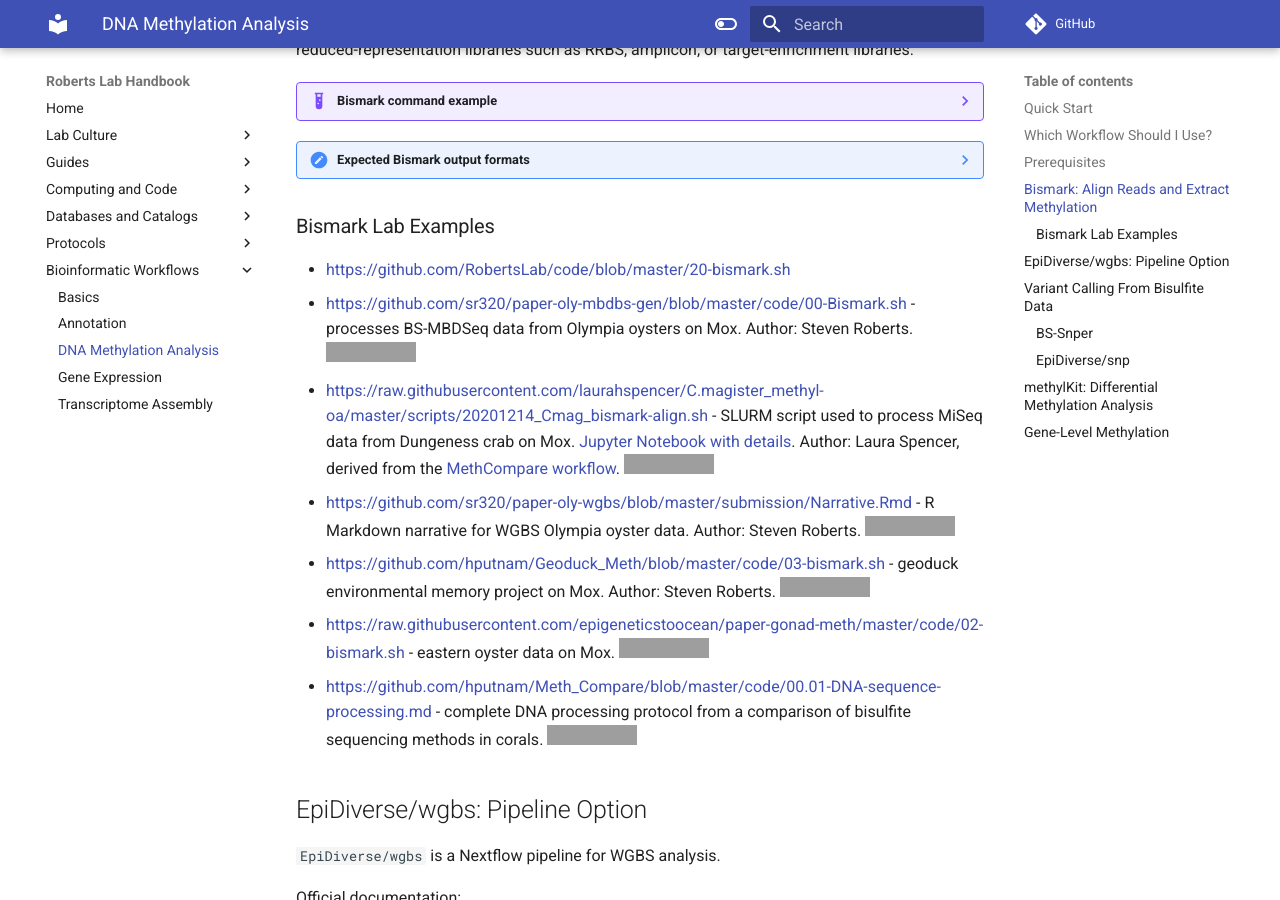
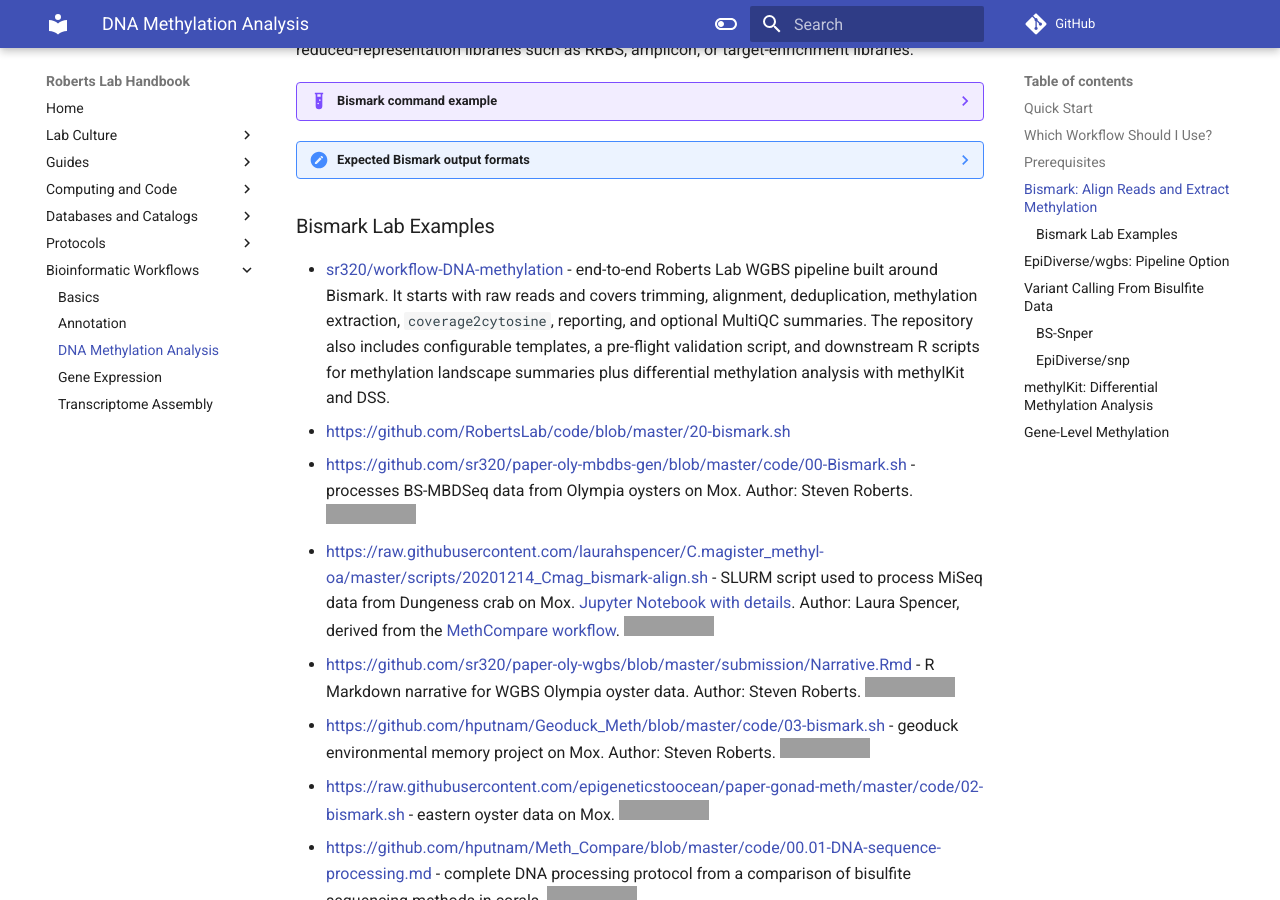
Before and after one commit to RobertsLab/resources, an MkDocs documentation site: the page built from docs/bio_DNA-methylation.md, in a window 1280 px wide and 900 px high, scrolled down 2259 px, cut to the strip 0-900 px from the top of the window. Built offline with MkDocs 1.6.1 and Material for MkDocs 9.7.7, drawn with Linux system fonts in a browser that asks for light colours; comment, search, counter and statistics services are not loaded; grey boxes are pictures that could not be loaded.

Commit message:
Add Roberts Lab WGBS workflow link
Add a link to sr320/workflow-DNA-methylation in the Bismark Lab Examples. The referenced repo is an end-to-end Roberts Lab WGBS pipeline (trimming, alignment, deduplication, methylation extraction, coverage2cytosine, reporting, MultiQC), and includes configurable templates, a pre-flight validation script, and downstream R scripts for methylation summaries and differential analysis with methylKit and DSS.

```diff
--- a/docs/bio_DNA-methylation.md
+++ b/docs/bio_DNA-methylation.md
@@ -232,6 +232,7 @@ Deduplication is recommended for whole-genome bisulfite samples, but should not
 
 ### Bismark Lab Examples
 
+- [sr320/workflow-DNA-methylation](https://github.com/sr320/workflow-DNA-methylation) - end-to-end Roberts Lab WGBS pipeline built around Bismark. It starts with raw reads and covers trimming, alignment, deduplication, methylation extraction, `coverage2cytosine`, reporting, and optional MultiQC summaries. The repository also includes configurable templates, a pre-flight validation script, and downstream R scripts for methylation landscape summaries plus differential methylation analysis with methylKit and DSS.
 - <https://github.com/RobertsLab/code/blob/master/20-bismark.sh>
 - <https://github.com/sr320/paper-oly-mbdbs-gen/blob/master/code/00-Bismark.sh> - processes BS-MBDSeq data from Olympia oysters on Mox. Author: Steven Roberts. ![GitHub last commit](https://img.shields.io/github/last-commit/sr320/paper-oly-mbdbs-gen)
 - <https://raw.githubusercontent.com/laurahspencer/C.magister_methyl-oa/master/scripts/20201214_Cmag_bismark-align.sh> - SLURM script used to process MiSeq data from Dungeness crab on Mox. [Jupyter Notebook with details](https://github.com/laurahspencer/C.magister_methyl-oa/blob/master/notebooks/MBD-01%20Processing%20QC%20MiSeq%20data.ipynb). Author: Laura Spencer, derived from the [MethCompare workflow](https://github.com/hputnam/Meth_Compare). ![GitHub last commit](https://img.shields.io/github/last-commit/laurahspencer/C.magister_methyl-oa)
```
